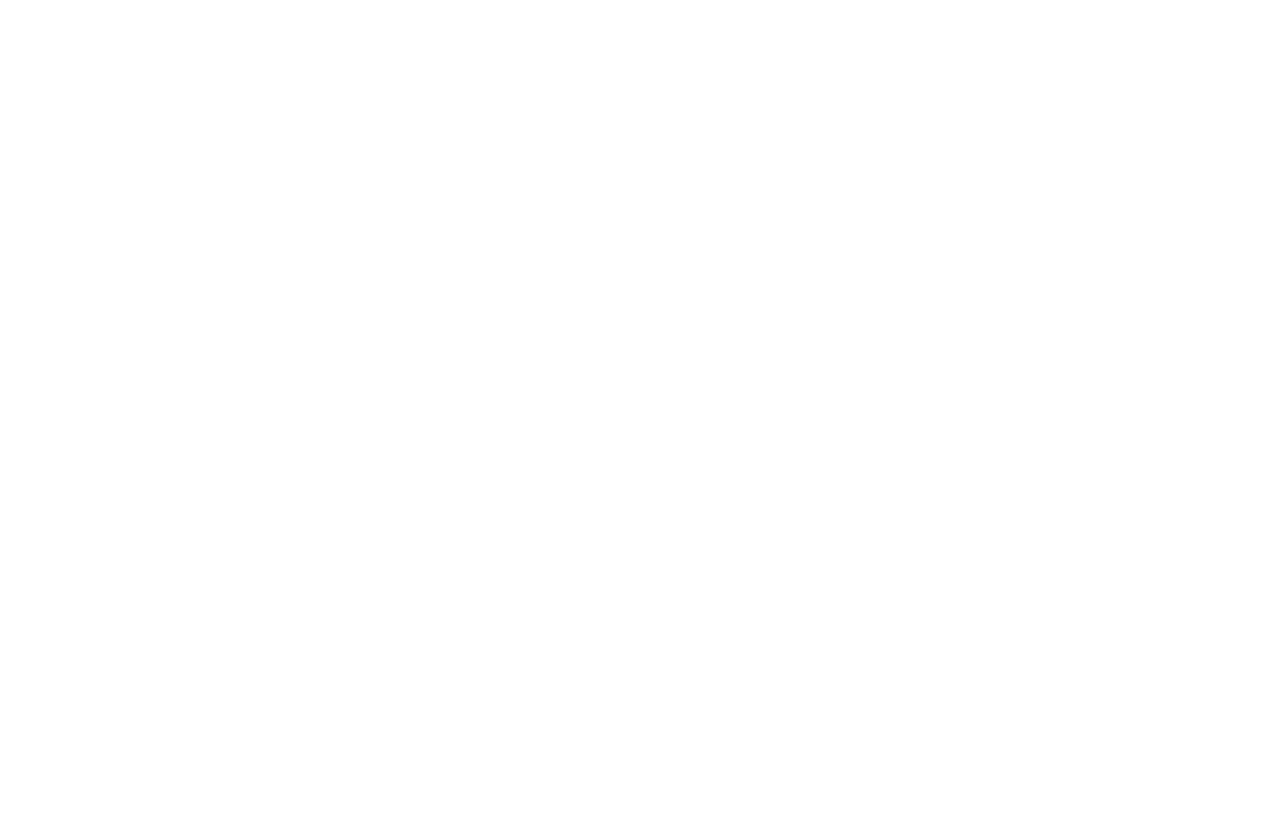
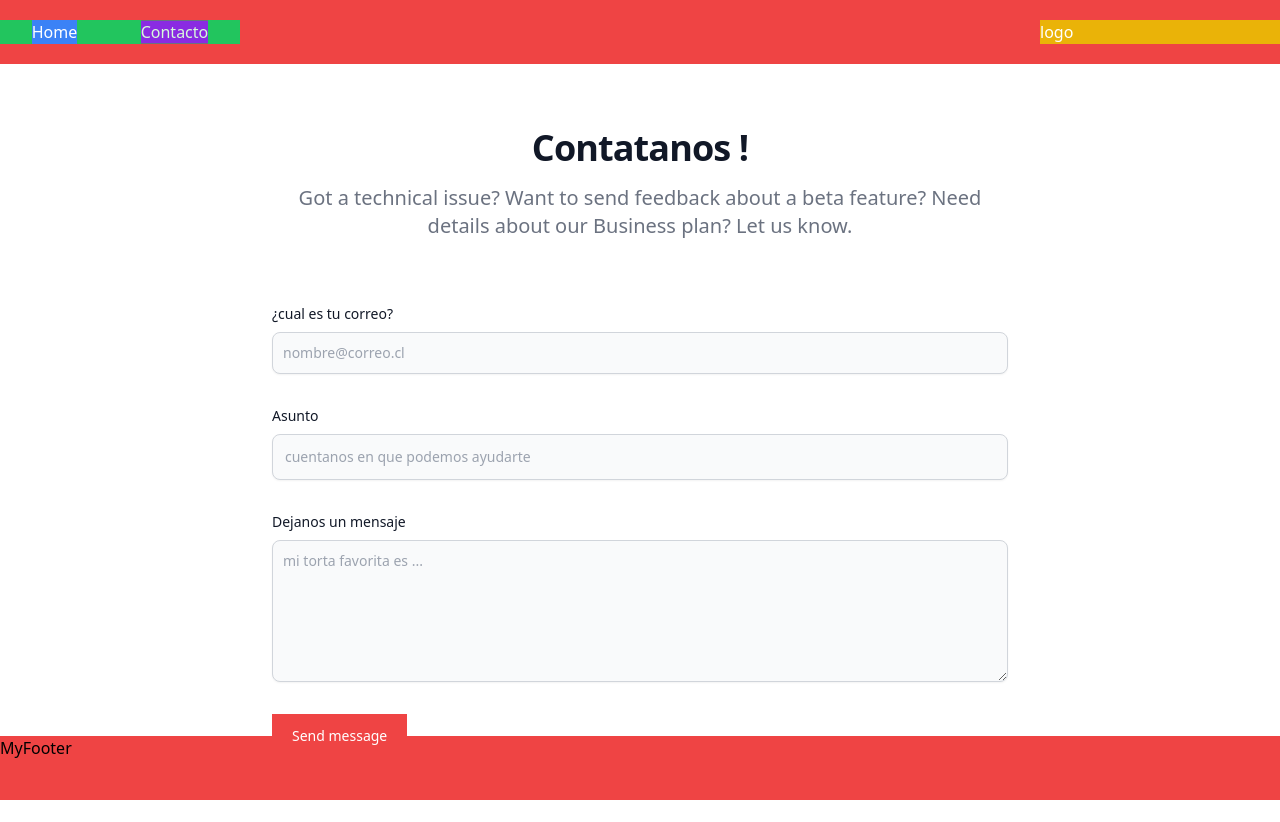
Before and after one commit to LuN4t1k0/happyCupcake, a React (Vite) app: page /contact in a window 1280 px wide. Before the commit this address had no page. Before the commit the page ends 800 px from the top, so only its background shows below. Built offline with nearby package versions, Linux system fonts and the light colour scheme.

Commit message:
add : contact form

```diff
--- a/src/App.css
+++ b/src/App.css
@@ -1,41 +1,4 @@
-#root {
-  max-width: 1280px;
-  margin: 0 auto;
-  padding: 2rem;
-  text-align: center;
+.active {
+  color: rgb(215, 250, 219);
+  background-color: blueviolet;
 }
-
-.logo {
-  height: 6em;
-  padding: 1.5em;
-  will-change: filter;
-}
-.logo:hover {
-  filter: drop-shadow(0 0 2em #646cffaa);
-}
-.logo.react:hover {
-  filter: drop-shadow(0 0 2em #61dafbaa);
-}
-
-@keyframes logo-spin {
-  from {
-    transform: rotate(0deg);
-  }
-  to {
-    transform: rotate(360deg);
-  }
-}
-
-@media (prefers-reduced-motion: no-preference) {
-  a:nth-of-type(2) .logo {
-    animation: logo-spin infinite 20s linear;
-  }
-}
-
-.card {
-  padding: 2em;
-}
-
-.read-the-docs {
-  color: #888;
-}
--- a/src/App.jsx
+++ b/src/App.jsx
@@ -1,16 +1,24 @@
 import { BrowserRouter, Route, Routes } from "react-router-dom";
 import "./App.css";
+import MyFooter from "./components/MyFooter";
+import MyNavBar from "./components/MyNavBar";
+import Home from "./pages/Home";
+import Contact from "./pages/Contact";
 
 function App() {
-  return <div className="App">
-    <BrowserRouter>
-    <Routes>
-      <Route>
-
-      </Route>
-    </Routes>
-    </BrowserRouter>
-  </div>;
+  return (
+    <div className="App h-screen">
+      <BrowserRouter>
+        <MyNavBar />
+        <Routes>
+          <Route path="/" element={<Home/>}/>
+          <Route path="/contact" element={<Contact/>}/>
+          <Route path="*" element={ <h1>:( pagina no enconrtada</h1>}/>
+        </Routes>
+        <MyFooter />
+      </BrowserRouter>
+    </div>
+  );
 }
 
 export default App;
--- /dev/null
+++ b/src/components/Container.jsx
@@ -0,0 +1,12 @@
+import React from 'react'
+import { Outlet } from 'react-router-dom'
+
+const Container = () => {
+  return (
+    <div className='w-full bg-cyan-500 h-[calc(100vh-128px)] flex flex-col items-center justify-center'>
+     <Outlet />
+    </div>
+  )
+}
+
+export default Container
--- a/src/components/MyFooter.jsx
+++ b/src/components/MyFooter.jsx
@@ -2,7 +2,7 @@
 
 const MyFooter = () => {
   return (
-    <div>MyFooter</div>
+    <div className='w-full h-[64px] bg-red-500 '>MyFooter</div>
   )
 }
 
--- a/src/components/MyNavBar.jsx
+++ b/src/components/MyNavBar.jsx
@@ -1,9 +1,34 @@
-import React from 'react'
+import React from "react";
+import { NavLink } from "react-router-dom";
 
 const MyNavBar = () => {
   return (
-    <div>MyNavBar</div>
-  )
-}
+    <div className="w-full h-[64px] bg-red-500 text-white flex justify-between items-center">
+      <div className="derecha bg-green-500 flex justify-around w-60">
+        <div className="home bg-blue-500  ">
+          <NavLink
+            className={({ isActive }) => (isActive ? "active" : "")}
+            to="/"
+          >
+            Home
+          </NavLink>
+        </div>
+        <div className="contacto bg-gray-500">
+          <NavLink
+            className={({ isActive }) => (isActive ? "active" : "")}
+            to="/contact"
+          >
+            Contacto
+          </NavLink>
+        </div>
+      </div>
+      <div className="izquierda bg-yellow-500 w-1/3 lg:w-60 md:w-60">
+        <div className="logo w-full ">
+          <h1>logo</h1>
+        </div>
+      </div>
+    </div>
+  );
+};
 
-export default MyNavBar
+export default MyNavBar;
--- a/src/index.css
+++ b/src/index.css
@@ -1,3 +1,7 @@
 @tailwind base;
 @tailwind components;
 @tailwind utilities;
+
+.active {
+  color: rgb(215, 250, 219);
+}
--- a/src/pages/Contact.jsx
+++ b/src/pages/Contact.jsx
@@ -2,7 +2,28 @@
 
 const Contact = () => {
   return (
-    <div>Contact</div>
+    <section className="bg-white dark:bg-gray-900 w-full h-[calc(100vh-128px)]">
+    <div className="py-8 lg:py-16 px-4 mx-auto max-w-screen-md">
+        <h2 className="mb-4 text-4xl tracking-tight font-extrabold text-center text-gray-900 dark:text-white">Contatanos ! </h2>
+        <p className="mb-8 lg:mb-16 font-light text-center text-gray-500 dark:text-gray-400 sm:text-xl">Got a technical issue? Want to send feedback about a beta feature? Need details about our Business plan? Let us know.</p>
+        <form action="#" className="space-y-8">
+            <div>
+                <label htmlFor="email" className="block mb-2 text-sm font-medium text-gray-900 dark:text-gray-300">¿cual es tu correo?</label>
+                <input type="email" id="email" className="shadow-sm bg-gray-50 border border-gray-300 text-gray-900 text-sm rounded-lg focus:ring-primary-500 focus:border-primary-500 block w-full p-2.5 dark:bg-gray-700 dark:border-gray-600 dark:placeholder-gray-400 dark:text-white dark:focus:ring-primary-500 dark:focus:border-primary-500 dark:shadow-sm-light" placeholder="nombre@correo.cl" required/>
+            </div>
+            <div>
+                <label htmlFor="subject" className="block mb-2 text-sm font-medium text-gray-900 dark:text-gray-300">Asunto</label>
+                <input type="text" id="subject" className="block p-3 w-full text-sm text-gray-900 bg-gray-50 rounded-lg border border-gray-300 shadow-sm focus:ring-primary-500 focus:border-primary-500 dark:bg-gray-700 dark:border-gray-600 dark:placeholder-gray-400 dark:text-white dark:focus:ring-primary-500 dark:focus:border-primary-500 dark:shadow-sm-light" placeholder="cuentanos en que podemos ayudarte" required/>
+            </div>
+            <div className="sm:col-span-2">
+                <label htmlFor="message" className="block mb-2 text-sm font-medium text-gray-900 dark:text-gray-400">Dejanos un mensaje</label>
+                <textarea id="message" rows="6" className="block p-2.5 w-full text-sm text-gray-900 bg-gray-50 rounded-lg shadow-sm border border-gray-300 focus:ring-primary-500 focus:border-primary-500 dark:bg-gray-700 dark:border-gray-600 dark:placeholder-gray-400 dark:text-white dark:focus:ring-primary-500 dark:focus:border-primary-500" placeholder="mi torta favorita es ..."></textarea>
+            </div>
+            <button type="submit" className="py-3 px-5 text-sm font-medium text-center text-white bg-red-500 bg-primary-700 sm:w-fit hover:bg-primary-800 focus:ring-4 focus:outline-none focus:ring-primary-300 dark:bg-primary-600 dark:hover:bg-primary-700 dark:focus:ring-primary-800">Send message</button>
+        </form>
+    </div>
+  </section>
+
   )
 }
 
--- a/src/pages/Home.jsx
+++ b/src/pages/Home.jsx
@@ -1,8 +1,11 @@
 import React from 'react'
+import Container from '../components/Container'
 
 const Home = () => {
   return (
-    <div>Home</div>
+   <Container>
+    <h1>Home</h1>
+   </Container>
   )
 }
 
```
